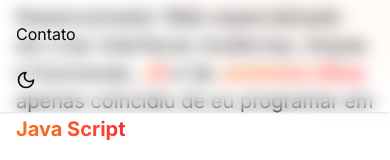
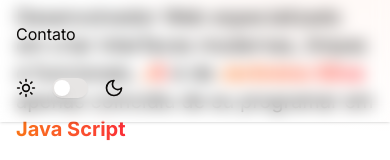
Before and after one commit to Flavio-JS/portfolio, a Next.js app: page / in a window 390 px wide. Both pictures are taken after a click on the button 362 px from the left and 32 px from the top of the page. Shown: the part 234-394 px from the top of the page. Built offline with nearby package versions, Linux system fonts and the light colour scheme.

Commit message:
refactor: remove next-themes dependency and implement custom dark mode toggle in Navbar component

```diff
--- a/package.json
+++ b/package.json
@@ -18,7 +18,6 @@
     "framer-motion": "^12.4.10",
     "lucide-react": "^0.479.0",
     "next": "15.2.1",
-    "next-themes": "^0.4.5",
     "react": "^19.0.0",
     "react-dom": "^19.0.0",
     "tailwind-merge": "^3.0.2",
--- a/src/app/layout.tsx
+++ b/src/app/layout.tsx
@@ -3,7 +3,6 @@ import type { Metadata } from "next";
 import { Inter } from "next/font/google";
 import "./globals.css";
 import Navbar from "@/components/navbar";
-import { ThemeProvider } from "@/components/theme-provider";
 import { cn } from "@/lib/utils";
 
 const inter = Inter({ subsets: ["latin"] });
@@ -55,7 +54,6 @@ export default function RootLayout({
   return (
     <html lang="pt-BR" className="scroll-smooth">
       <body className={cn(inter.className, "max-w-screen overflow-x-hidden")}>
-        <ThemeProvider>
           <Navbar />
           {children}
           <footer className="bg-secondary text-secondary-foreground py-8">
@@ -66,7 +64,6 @@ export default function RootLayout({
               </p>
             </div>
           </footer>
-        </ThemeProvider>
       </body>
     </html>
   );
--- a/src/components/navbar.tsx
+++ b/src/components/navbar.tsx
@@ -1,15 +1,33 @@
 "use client";
 
-import { useState } from "react";
+import { useState, useEffect } from "react";
 import Link from "next/link";
-import { useTheme } from "next-themes";
 import { Menu, Moon, Sun, X } from "lucide-react";
 import { Switch } from "@/components/ui/switch";
 import { cn } from "@/lib/utils";
 
 export default function Navbar() {
   const [isMenuOpen, setIsMenuOpen] = useState(false);
-  const { theme, setTheme } = useTheme();
+  const [darkMode, setDarkMode] = useState(false);
+
+  useEffect(() => {
+    const savedMode = localStorage.getItem("darkMode");
+    const systemPrefersDark = window.matchMedia(
+      "(prefers-color-scheme: dark)"
+    ).matches;
+
+    const initialMode = savedMode ? JSON.parse(savedMode) : systemPrefersDark;
+    setDarkMode(initialMode);
+  }, []);
+
+  useEffect(() => {
+    if (darkMode) {
+      document.documentElement.classList.add("dark");
+    } else {
+      document.documentElement.classList.remove("dark");
+    }
+    localStorage.setItem("darkMode", JSON.stringify(darkMode));
+  }, [darkMode]);
 
   return (
     <header className="fixed top-0 w-full z-50 bg-color-card/90 backdrop-blur-sm shadow-sm transition-all duration-300">
@@ -42,8 +60,9 @@ export default function Navbar() {
         <div className="items-center gap-4 hidden md:flex">
           <Sun size={20} />
           <Switch
-            checked={theme === "dark"}
-            onCheckedChange={(checked) => setTheme(checked ? "dark" : "light")}
+            checked={darkMode}
+            onCheckedChange={setDarkMode}
+            aria-label="Toggle dark mode"
           />
           <Moon size={20} />
         </div>
@@ -78,16 +97,15 @@ export default function Navbar() {
             )}
             <li>
               {/* Botão de Tema */}
-              <button
-                onClick={() => setTheme(theme === "dark" ? "light" : "dark")}
-                className={cn(
-                  "rounded-full transition-colors",
-                  "hover:cursor-pointer hover:text-primary"
-                )}
-                aria-label="Alternar tema"
-              >
-                {theme === "dark" ? <Sun size={20} /> : <Moon size={20} />}
-              </button>
+              <div className="flex items-center gap-4 py-2">
+                <Sun size={20} />
+                <Switch
+                  checked={darkMode}
+                  onCheckedChange={setDarkMode}
+                  aria-label="Toggle dark mode"
+                />
+                <Moon size={20} />
+              </div>
             </li>
           </ul>
         </div>
```
Also changed, not shown: 1 other file (tests, documents, lock files or other folders).
